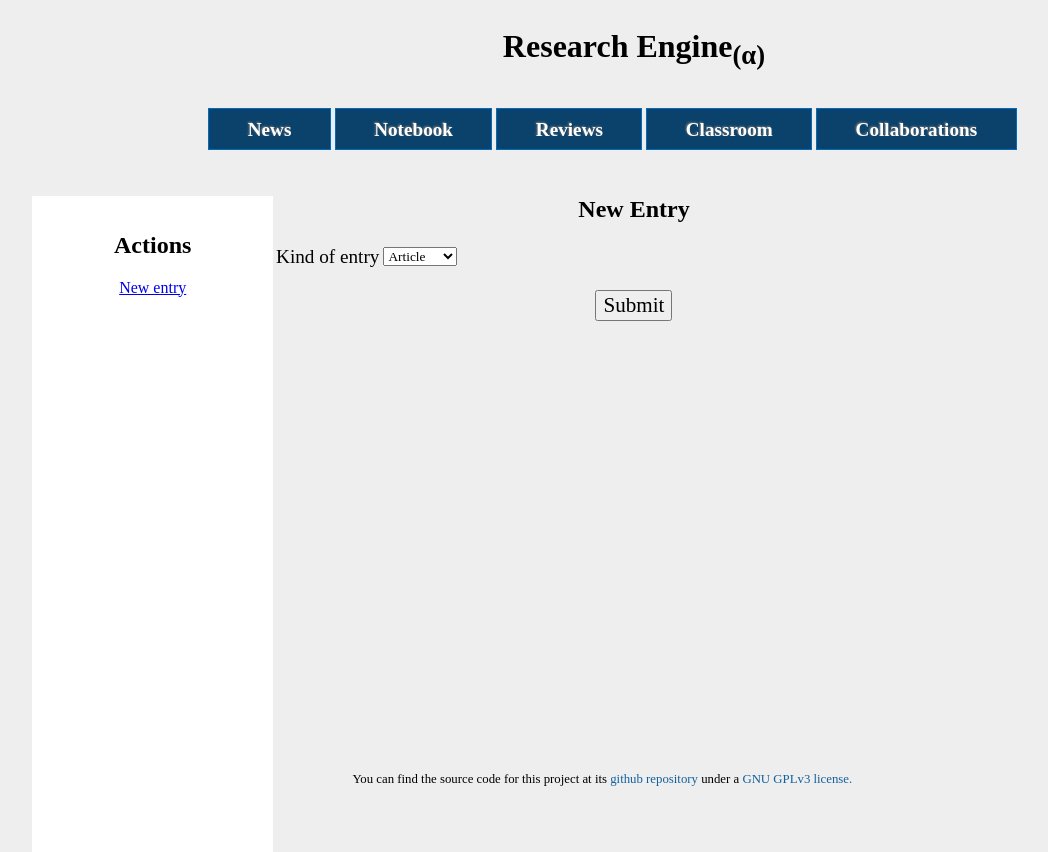
After one commit to andresgsaravia/research-engine, a Python web app: template templates/new_entry.html in a window 1280 px wide. The commit adds this page. Shown: the whole page, without its empty margins (6-1054 px from the left). Run offline with Jinja, Linux system fonts and the light colour scheme; the template is opened without the code that fills it, so the values that code supplies are empty.

Commit message:
Placeholders for the reviews.

```diff
--- a/css/style.css
+++ b/css/style.css
@@ -70,6 +70,7 @@ h2 {
 
 #content {
     text-align: center;
+    width: 80%;
 }
 
 /* sidebar */
--- a/home.py
+++ b/home.py
@@ -5,9 +5,13 @@ import webapp2
 from src import *
 
 app = webapp2.WSGIApplication([('/', frontend.MainPage),
+                               # Users module
                                ('/login', users.LoginPage),
                                ('/logout', users.LogoutPage),
                                ('/signup', users.SignupPage),
                                ('/new_user', users.NewUserPage),
-                               ('/settings', users.SettingsPage)],
+                               ('/settings', users.SettingsPage),
+                               # Reviews module
+                               ('/reviews', reviews.MainPage),
+                               ('/reviews/new', reviews.New)],
                               debug = True)
--- a/src/__init__.py
+++ b/src/__init__.py
@@ -1,3 +1,3 @@
 # __init.py
 
-__all__ = ["frontend", "users"]
+__all__ = ["frontend", "users", "reviews"]
--- a/templates/base.html
+++ b/templates/base.html
@@ -3,7 +3,7 @@
 <html xmlns="http://www.w3.org/1999/xhtml">
   <head>
     <title>Research Engine</title>
-    <link href="css/style.css" rel="stylesheet" type="text/css" />
+    <link href="/css/style.css" rel="stylesheet" type="text/css" />
   </head>
 
   <body>
@@ -28,9 +28,7 @@
 
       <div id="main">
         <div id="sidebar">
-          <h2>Sidebar :D</h2>
-	  <p> some elements will be here</p>
-	  <p> However I have none at the moment.</p>
+          <h2>Actions</h2>
 	  {% block sidebar %}
 	  {% endblock %}
         </div>
--- /dev/null
+++ b/templates/new_entry.html
@@ -0,0 +1,36 @@
+{% extends "base.html" %}
+
+{% block sidebar %}
+
+<p><a href="/reviews/new" title="Add new article or blog post to review">New entry</a></p>
+
+{% endblock %}
+
+
+{% block content %}
+<h2>New Entry</h2>
+
+<div id="new_entry">
+<form method="post">
+  <table>
+    <tr>
+      <td class="label">
+	Kind of entry
+      </td>
+      <td>
+	<select name="kind">
+	  <option value="article">Article</option>
+	  <option value="blogp">Blog post</option>
+	  <option value="other">Other</option>
+	</select>
+      </td>
+    </tr>
+
+  </table>
+  <div class="center-submit">
+    <input type="submit" value="Submit">
+  </div>
+
+</form>
+</div>
+{% endblock %}
```
Also changed, not shown: src/reviews.py (added, +13 -0 lines), templates/reviews.html (added, +22 -0 lines).
